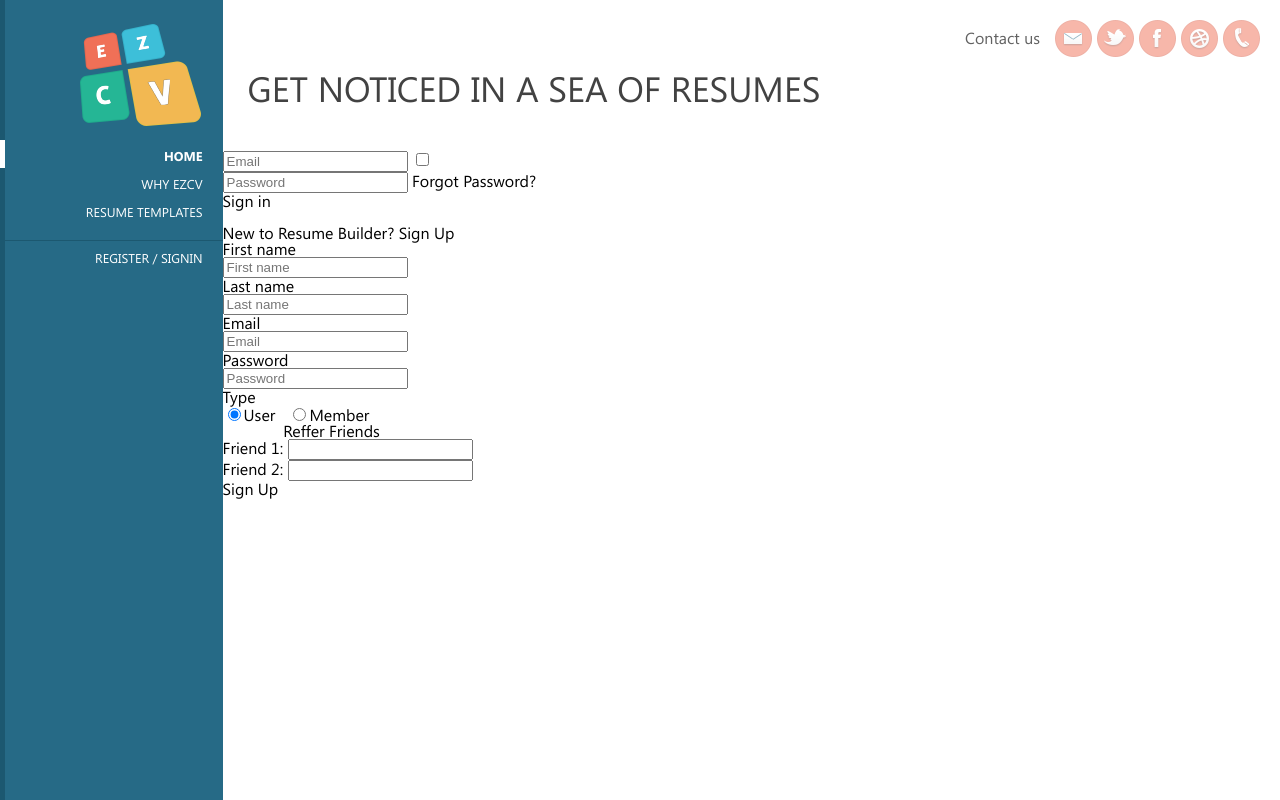
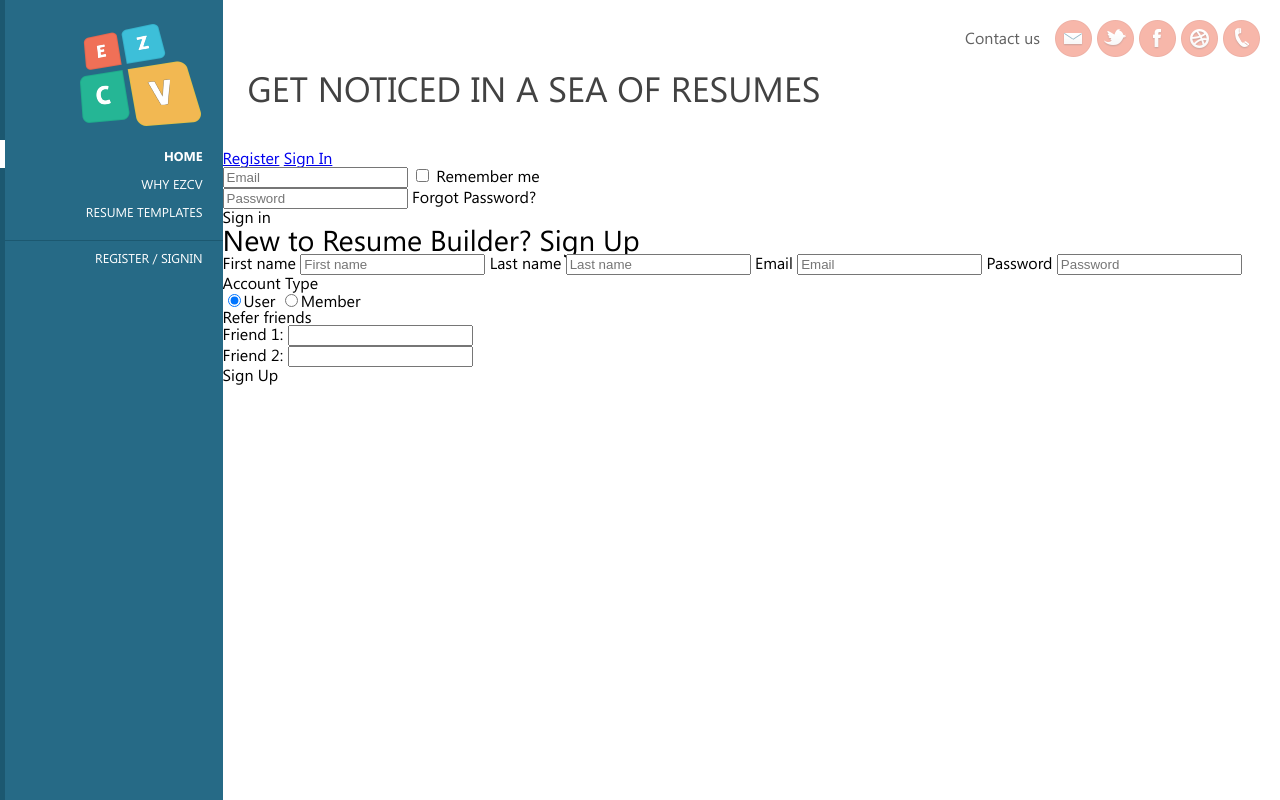
Before and after one commit to jrkphani/resume, a CodeIgniter app: page /resume/login in a window 1280 px wide. Run offline with CodeIgniter, Linux system fonts and the light colour scheme.

Commit message:
changed design for login_view

```diff
--- a/application/views/login_view.php
+++ b/application/views/login_view.php
@@ -1,8 +1,16 @@
+<link rel="stylesheet" type="text/css" href="<?php echo base_url("assets/css/sss_login.css"); ?>" />
+
+<div class="form_title">
+	<a href="#" class="btn_reg"  >Register</a>
+	<a href="#" class="btn_sig" >Sign In</a>
+</div>
+<div class="left_form">
+	<div class="left_form_inner">
+		<div class="clearboth"></div>
 		<!-- login functionality -->
-	<header class="container-fluid mainHeader">
-		<div class="row-fluid">
+		<div id="form_sig">
 			<?php /* if($session_data = $this->session->userdata('logged_in')) { ?>
-					<div class="span10 headerRight">
+				<div>
 					<p>Howdy! <?php echo $session_data['firstname']; ?>&nbsp|&nbsp
 						<a href="<?php echo base_url('profile'); ?>">Profile</a>&nbsp|&nbsp
 						<?php if($session_data['role']=='user') { ?>
@@ -17,79 +25,50 @@
 					</p>
 				</div>
 				<?php } else { */ ?>
-			<div class="span8 offset1 signIn">
-				<div class="signIn-Inner">
-					<span id="error_msg" class="signInError"></span>
-					<form class"signInRight">
-						<div class="signIn-email">
+			<div >
+
+				<form>
+					<div>
 						<input type="text"  class="login" placeholder="Email" id="username" name="username">
-							<input type="checkbox" id="c1" />
-	            			<label for="c1" class="checkbox" style="display:none;"><span></span>Remember me</label>
+						<input type="checkbox" id="c1" class="form_checkbox login" /> Remember me
+	        			<label for="c1" style="display:none;"><span></span>Remember me</label>
 					</div>
-						<div class="signIn-pass">
+					<div>
 						<input type="password" class="login" placeholder="Password" id="passowrd" name="password">
 						<input type="text"  class="forget" placeholder="Email" id="fusername" name="fusername" style="display:none;">
-							<span id="forget" class="signIn-fp login" >Forgot Password?</span>
-							<span id="login" class="forget signIn-fp" style="display:none;">Login</span>
+						<span id="forget" class="login" >Forgot Password?</span>
+						<span id="login" class="forget clickr" style="display:none;">Back</span>
 					</div>
-	 					<div class="signIn-Button">
-	 						<span id="loginsubmit" class="button login">Sign in</span>
-					    	<span id="forgetsubmit" class="forget button" style="display:none;">Submit</span>
+					<span id="error_msg" ></span>
+						<div>
+							<span class="clickr login" id="loginsubmit" >Sign in</span>
+				    		<span class="clickr forget" id="forgetsubmit" style="display:none;">Submit</span>
 						</div>
-
 			    </form>
 			</div>
+			<?php /* } */ ?>
 		</div>
-			<?php /* } */ ?>
-		</div><br />
-	</header>
-
-	<div class="row-fluid loginPage" style="height:520px;">
-		<div class="span4 offset2 video">
-
-		</div>
-		<div class="span5  signUp">
-			<h4>New to Resume Builder? Sign Up </h4>
-			<span id="error_msg1" class="errorMessage"></span>
-
-			<form class="form-horizontal" id="registration_form">
-				<div class="control-group">
-			    <label class="control-label" for="input">First name</label>
-			    <div class="controls">
-			      <input type="text" class="input-xlarge" name="firstname" id="firstname" placeholder="First name">
-			    </div>
-			  </div>
-			  <div class="control-group">
-			    <label class="control-label" for="input">Last name</label>
-			    <div class="controls">
-			      <input type="text" class="input-xlarge" name="lastname" id="lastname" placeholder="Last name">
-			    </div>
-			  </div>
-			  <div class="control-group">
-			    <label class="control-label" for="inputEmail">Email</label>
-			    <div class="controls">
-			      <input type="email" class="input-xlarge email_check" name="email_address" id="inputEmail" placeholder="Email">
-			    </div>
-			  </div>
-			  <div class="control-group">
-			    <label class="control-label" for="inputPassword">Password</label>
-			    <div class="controls">
-			      <input type="password" class="input-xlarge" name="pass_word" id="inputPassword" placeholder="Password">
-			    </div>
-			  </div>
-			  <div class="control-group">
-			    <label class="control-label" for="inputType">Type</label>
-			    <div class="controls">
-			      <input type="radio" name="role" id="role" value="user" checked="checked" >User&nbsp&nbsp
+		<div id="form_reg">
+			<h2>New to Resume Builder? Sign Up </h2>
+			<form id="registration_form">
+				<label for="input">First name</label>
+			    <input type="text" name="firstname" id="firstname" placeholder="First name">
+				<label  for="input">Last name</label>
+			    <input type="text" name="lastname" id="lastname" placeholder="Last name">
+			 	<label  for="inputEmail">Email</label>
+			   	<input type="email" class="email_check" name="email_address" id="inputEmail" placeholder="Email">
+			    <label  for="inputPassword">Password</label>
+			    <input type="password"  name="pass_word" id="inputPassword" placeholder="Password">
+			    <label for="inputType">Account Type</label>
+			    <div>
+			      <input type="radio" name="role" id="role" value="user" checked="checked" >User
 			      <input type="radio" name="role" id="role" value="member">Member
 			    </div>
-			  </div>
-			  <div class="control-group">
-			  	<div class="controls">
+			    <label>Refer friends</label>
 			 	<table>
-				  	<th>
+				  	<!-- <th>
 				  		<td colspan='2'>Reffer Friends</td>
-				  	</th>
+				  	</th> -->
 				  	<tr>
 				  		<td>Friend 1:</td>
 				  		<td>&nbsp<input type="email" name="friend_email[]" class="email_check" /></td>
@@ -99,15 +78,15 @@
 				  		<td>&nbsp<input type="email" name="friend_email[]" class="email_check" /></td>
 				  	</tr>
 				</table>
-			</div>
-			</div>
-			  <div class="control-group">
-			    <div class="controls">
-			        <span id="signupsubmit" class="signUpbutton">Sign Up</span>
-			    </div>
-			  </div>
+				<span id="error_msg1"></span>
+				<span class="clickr" id="signupsubmit">Sign Up</span>
 			</form>
 		</div>
 	</div>
+</div>
+
+</div>
+</div>
+
 <script type="text/javascript" src="<?php echo base_url('assets/js/validation.js'); ?>"></script>
 <script src="<?php echo base_url('assets/js/login.js');?>"></script>
```
Also changed, not shown: assets/css/sss_home.css (+5 -6 lines), assets/css/sss_resume.css (+16 -12 lines). Lines whose indentation alone changed are shown as unchanged.
